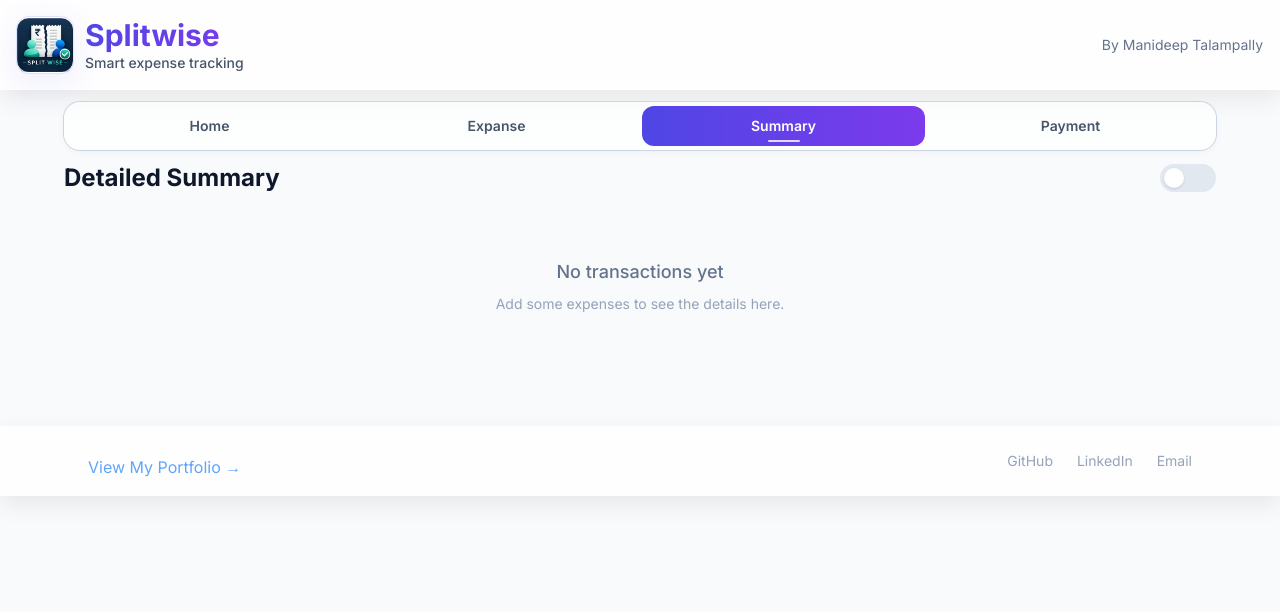
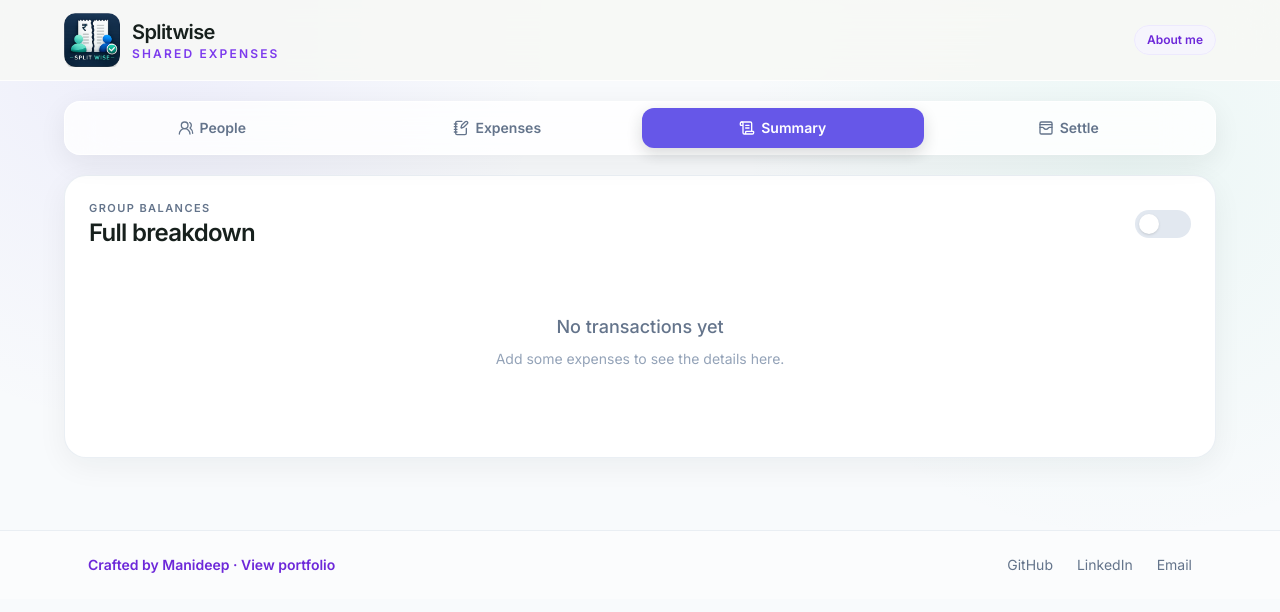
Before and after one commit to 235mani/splitwise, a React (Vite) app: page / in a window 1280 px wide. Both pictures are taken after a click on the button "Summary". Shown: the top 612 px of the page. Built offline with nearby package versions, Linux system fonts and the light colour scheme.

Commit message:
UX enhancement

```diff
--- a/src/App.jsx
+++ b/src/App.jsx
@@ -3,7 +3,6 @@
 import Tabs from './components/Tabs';
 import RoommatePanel from './components/RoommatePanel';
 import ExpensePanel from './components/ExpensePanel';
-import SummaryPanel from './components/SummaryPanel';
 import DetailedPanel from './components/DetailedPanel';
 import ConfirmDialog from './components/ConfirmDialog';
 import { buildSummary } from './utils/expenseLogic';
@@ -52,14 +51,10 @@
   const [expenseDate, setExpenseDate] = useState('');
   const [paidBy, setPaidBy] = useState('');
   const [activeTab, setActiveTab] = useState('names');
-  const tabOrder = ['names', 'split', 'detailed', 'payment'];
+  const tabOrder = [ 'names','split', 'detailed', 'payment'];
   const [showTransactions, setShowTransactions] = useState(false);
   const [confirm, setConfirm] = useState(null);
   const [editIndex, setEditIndex] = useState(null);
-
-  useEffect(() => {
-    localStorage.clear(); // removes all localStorage items
-  }, []);
 
   useEffect(() => {
     localStorage.setItem('splitwise_roommates', JSON.stringify(roommates));
@@ -279,8 +274,8 @@
   return (
     <div className="min-h-screen text-slate-800" {...handlers}>
       <Header />
-      <div className="mx-auto max-w-6xl px-4 pb-6 md:px-6 lg:px-0">
-        <main className="rounded-3xl">
+      <div className="mx-auto max-w-6xl px-4 pb-10 md:px-6 xl:px-0">
+        <main>
           <Tabs activeTab={activeTab} onChange={setActiveTab} />
 
           <section>
@@ -326,8 +321,6 @@
               />
             )}
 
-            {activeTab === 'brief' && <SummaryPanel summary={summary} />}
-
             {activeTab === 'detailed' && (
               <DetailedPanel
                 roommates={roommates}
--- a/src/components/DetailedPanel.jsx
+++ b/src/components/DetailedPanel.jsx
@@ -93,14 +93,14 @@
   });
 
   return (
-    <section className="rounded-3xl">
+    <section className="surface-card p-5 sm:p-6 animate-fade-in">
       <div className="flex items-center justify-between gap-3">
-        <h2 className="text-2xl font-bold text-slate-900">Detailed Summary</h2>
+        <div><p className="section-kicker">Group balances</p><h2 className="text-2xl font-semibold tracking-[-0.03em] text-ink">Full breakdown</h2></div>
         <button
           type="button"
           onClick={() => setShowTransactions((prev) => !prev)}
           aria-label="Toggle detailed transaction view"
-          className={`relative inline-flex h-7 w-14 items-center rounded-full transition ${showTransactions ? 'bg-sky-600' : 'bg-slate-200'}`}
+          className={`relative inline-flex h-7 w-14 items-center rounded-full transition ${showTransactions ? 'bg-violet-600' : 'bg-slate-200'}`}
         >
           <span className={`absolute left-1 top-1 h-5 w-5 rounded-full bg-white shadow transition ${showTransactions ? 'translate-x-7' : ''}`} />
         </button>
@@ -118,12 +118,12 @@
               return (
                 <li
                   key={row.id}
-                  className="rounded-2xl border border-slate-200 bg-white p-4 shadow-sm"
+                  className="rounded-2xl border border-slate-200 bg-slate-50/50 p-4"
                   style={{ borderLeft: `3px solid ${userDark}`, boxShadow: `0 12px 30px rgba(${shadow.r}, ${shadow.g}, ${shadow.b}, 0.12)` }}
                 >
                   <div className="flex flex-wrap items-center justify-between gap-3">
                     <div>
-                      <p className="text-base font-semibold text-sky-700">{row.name}</p>
+                      <p className="text-base font-semibold text-violet-700">{row.name}</p>
                       <p className="text-sm text-slate-500">{row.summaryText}</p>
                     </div>
                     <span className="text-sm font-semibold text-slate-700">Total spent: ₹{row.totalSpent.toFixed(2)}</span>
--- a/src/components/ExpensePanel.jsx
+++ b/src/components/ExpensePanel.jsx
@@ -53,12 +53,12 @@
     ])
   );
   return (
-    <div className="grid gap-8 xl:grid-cols-[1.1fr_0.9fr]">
+    <div className="grid gap-6 xl:grid-cols-[1.08fr_0.92fr] animate-fade-in">
       {/* Add Expense Form */}
-      <section className="premium-card p-6 space-y-4">
+      <section className="surface-card p-5 sm:p-6 space-y-5">
         <div className="space-y-2">
-          <h2 className="text-2xl font-bold text-slate-900">Add expense</h2>
-          <p className="text-sm text-slate-500">Split shared costs with roommates</p>
+          <p className="section-kicker">Expenses</p>
+          <h2 className="text-2xl font-semibold tracking-[-0.03em] text-ink">Add a shared expense</h2>
         </div>
 
         {/* Description */}
@@ -116,7 +116,7 @@
         </div>
 
         {/* Split Among */}
-        <div className="rounded-2xl bg-gradient-to-br from-indigo-50 to-slate-50 p-4 border border-indigo-100/50">
+        <div className="rounded-2xl border border-violet-100 bg-violet-50/50 p-4">
           <div className="flex flex-wrap items-center gap-2 mb-4">
             <span className="text-sm font-semibold text-slate-700">Split among:</span>
             <button
@@ -164,7 +164,7 @@
         <div className="flex flex-wrap gap-3 pt-4">
           <button
             onClick={addExpense}
-            className="btn-premium flex-1"
+            className="btn-primary flex-1"
           >
             {editIndex !== null ? 'Update' : 'Add'}
           </button>
@@ -181,9 +181,9 @@
 
       {/* Expense Log */}
       <aside className="flex flex-col">
-        <div className="flex items-center justify-between m-3">
+        <div className="mb-3 flex items-center justify-between px-1 py-2">
           <div className="flex gap-3">
-            <h2 className="text-2xl font-bold text-slate-900">History</h2>
+            <h2 className="text-xl font-semibold tracking-[-0.03em] text-ink">Expense history</h2>
             <button
               onClick={deleteAllExpenses}
               className="rounded-lg p-1.5 hover:bg-red-50 transition text-red-600"
@@ -192,7 +192,7 @@
               <TrashIcon className="h-5 w-5" />
             </button>
           </div>
-          <span className="rounded-full bg-indigo-100 px-3 py-1 text-sm font-semibold text-indigo-700">
+          <span className="rounded-full bg-violet-100 px-3 py-1 text-sm font-semibold text-violet-700">
             {expenses.length}
           </span>
         </div>
--- a/src/components/Footer.jsx
+++ b/src/components/Footer.jsx
@@ -2,31 +2,31 @@
 
 export default function Footer() {
     return (
-        <footer className="glass-panel mt-6  bottom-0 z-10 shadow-soft-md" id="footer">
-            <div className="max-w-6xl mx-auto px-6 py-4">
+        <footer className="mt-8 border-t border-slate-200/70 bg-white/50" id="footer">
+            <div className="max-w-6xl mx-auto px-6 py-6">
                 <div className="flex flex-col md:flex-row items-center justify-between gap-4">
                     <a
                         href="https://projectsdock.vercel.app/"
                         target="_blank"
                         rel="noopener noreferrer"
-                        className="inline-block mt-3 text-blue-400 hover:text-blue-300"
+                        className="text-sm font-semibold text-violet-700 hover:text-violet-900"
                     >
-                        View My Portfolio →
+                        Crafted by Manideep · View portfolio
                     </a>
 
                     <div className="flex gap-6 text-sm">
 
                         <a href="https://github.com/235mani" target="_blank" rel="noopener noreferrer"
-                            className="text-slate-400 hover:text-white">
+                            className="text-slate-500 hover:text-ink">
                             GitHub
                         </a>
 
                         <a href="https://linkedin.com/in/manideep-talampally" target="_blank" rel="noopener noreferrer"
-                            className="text-slate-400 hover:text-white">
+                            className="text-slate-500 hover:text-ink">
                             LinkedIn
                         </a>
 
-                        <a href="mailto:manideeptalampally@gmail.com" className="text-slate-400 hover:text-white">
+                        <a href="mailto:manideeptalampally@gmail.com" className="text-slate-500 hover:text-ink">
                             Email
                         </a>
 
--- a/src/components/Header.jsx
+++ b/src/components/Header.jsx
@@ -2,32 +2,25 @@
 
 export default function Header() {
   return (
-    <header className="glass-panel sticky top-0 z-10 shadow-soft-md">
-      <div className="flex items-center justify-between pr-0 p-4 md:p-4">
-        {/* Logo + Title */}
+    <header className="app-header sticky top-0 z-30">
+      <div className="mx-auto flex max-w-6xl items-center justify-between px-4 py-3 md:px-6 xl:px-0">
         <div className="flex items-center gap-3">
-          <div className="rounded-xl shadow-glass ring-1 ring-indigo-400/20">
-            <img
+          <img
               src={logoIcon}
               alt="Splitwise icon"
               className="h-10 w-10 md:h-14 md:w-14 object-contain"
             />
-          </div>
-
           <div>
-
-            <h1 className="text-xl md:text-3xl font-bold gradient-text">
+            <h1 className="text-lg font-semibold tracking-[-0.03em] text-ink sm:text-xl">
               Splitwise
             </h1>
-
-            <p className="text-xs md:text-sm text-slate-600 font-medium">
-              Smart expense tracking
+            <p className="text-[10px] font-semibold uppercase tracking-[0.18em] text-violet-600 sm:text-xs">
+              Shared expenses
             </p>
           </div>
         </div>
-
-        <a className="text-sm text-slate-500" href="#footer" title="About me">
-          By Manideep Talampally
+        <a href="#footer" className="items-center gap-2 rounded-full border border-violet-100 bg-violet-50/70 px-3 py-1.5 text-xs font-semibold text-violet-700 sm:flex">
+          About me
         </a>
       </div>
     </header>
--- a/src/components/RoommatePanel.jsx
+++ b/src/components/RoommatePanel.jsx
@@ -68,16 +68,14 @@
   };
 
   return (
-    <div className="grid gap-8 lg:grid-cols-[1.2fr_0.8fr]">
+    <div className="grid gap-6 lg:grid-cols-[0.82fr_1.18fr] animate-fade-in">
       {/* Add Roommate Section */}
-      <section className="premium-card p-6">
+      <section className="surface-card h-fit p-5 sm:p-6">
         <div className="space-y-2 mb-6">
-          <h2 className="text-2xl font-bold text-slate-900">
-            Add roommate
+          <p className="section-kicker">Your group</p>
+          <h2 className="text-2xl font-semibold tracking-[-0.03em] text-ink">
+            Add a person
           </h2>
-          <p className="text-sm text-slate-500">
-            Add a new member to your expense group
-          </p>
         </div>
 
         <div className="space-y-3">
@@ -124,17 +122,17 @@
             onClick={addRoommate}
             className="btn-premium"
           >
-            Add
+            Add to group
           </button>
         </div>
       </section>
 
       {/* Members List */}
-      <aside className="p-2">
+      <aside className="surface-card p-5 sm:p-6">
         <div className="flex items-center justify-between">
           <div className="flex gap-3">
-            <h2 className="text-2xl font-bold text-slate-900">
-              Members
+            <h2 className="text-xl font-semibold tracking-[-0.03em] text-ink">
+              People
             </h2>
 
             <button
@@ -145,13 +143,13 @@
             </button>
           </div>
 
-          <span className="rounded-full bg-indigo-100 px-3 py-1 text-sm font-semibold text-indigo-700">
+          <span className="rounded-full bg-violet-100 px-3 py-1 text-sm font-semibold text-violet-700">
             {roommates.length}
           </span>
         </div>
 
-        <div className="mb-6 text-sm text-slate-500">
-          Tap on a member card to edit
+        <div className="mb-5 mt-1 text-sm text-slate-500">
+          Select a person to update payment details.
         </div>
 
         <div className="space-y-3">
@@ -163,7 +161,7 @@
               return (
                 <div
                   key={roommate.id}
-                  className="premium-card p-4"
+                  className="rounded-2xl border border-slate-200/70 bg-slate-50/50 p-4 transition hover:border-violet-200 hover:bg-white"
                   tabIndex={-1}
                   onBlur={(e) => {
                     if (!e.currentTarget.contains(e.relatedTarget)) {
@@ -279,9 +277,7 @@
               );
             })
           ) : (
-            <p className="text-center text-slate-400 py-8 text-sm">
-              No members yet. Add your first roommate!
-            </p>
+            <div className="empty-state py-10">No people yet. Add the first person to your group.</div>
           )}
         </div>
       </aside>
--- a/src/components/Tabs.jsx
+++ b/src/components/Tabs.jsx
@@ -1,45 +1,30 @@
+import { NotebookPen, ScrollText, UsersRound, WalletCards } from 'lucide-react';
+
 export default function Tabs({ activeTab, onChange }) {
   const tabs = [
-    { id: "names", label: "Home", isHidden: false },
-    { id: "split", label: "Expanse", isHidden: false },
-    { id: "brief", label: "Brief", isHidden: true },
-    { id: "detailed", label: "Summary", isHidden: false },
-    { id: "payment", label: "Payment", isHidden: false },
+    { id: 'names', label: 'People', icon: UsersRound },
+    { id: 'split', label: 'Expenses', icon: NotebookPen },
+    { id: "detailed", label: "Summary", icon: ScrollText, isHidden: false },
+    { id: 'payment', label: 'Settle', icon: WalletCards },
   ];
 
   return (
-    <nav className="my-3 sticky top-24 z-10">
-      <div className="grid grid-cols-4 gap-1 rounded-2xl bg-white/70 p-1 shadow-soft-xs ring-1 ring-slate-300 backdrop-blur-sm">
+    <nav className="sticky top-[72px] z-20 my-4 sm:top-[82px] sm:my-5" aria-label="Primary navigation">
+      <div className="nav-shell grid grid-cols-4 gap-1 p-1.5">
         {tabs.map((tab) => {
-          const active = activeTab === tab.id;
+          const active = activeTab === tab.id || (tab.id === 'overview' && activeTab === 'detailed');
+          const Icon = tab.icon;
 
           return (
             <button
               key={tab.id}
+              hidden={tab.isHidden}
               type="button"
               onClick={() => onChange(tab.id)}
-              hidden={tab.isHidden}
-              className={`
-                relative
-                rounded-xl
-                px-2
-                py-2.5
-                text-xs sm:text-sm
-                font-semibold
-                transition-all duration-200
-                whitespace-nowrap
-                ${
-                  active
-                    ? "bg-gradient-to-r from-indigo-600 to-violet-600 text-white"
-                    : "text-slate-600 hover:bg-gradient-to-r from-indigo-100 to-violet-100 hover:text-indigo-600"
-                }
-              `}
+              className={`nav-item ${active ? 'nav-item-active' : ''}`}
             >
-              {tab.label}
-
-              {active && (
-                <span className="absolute bottom-1 left-1/2 h-0.5 w-8 -translate-x-1/2 rounded-full bg-white/80" />
-              )}
+              <Icon className="h-4 w-4" />
+              <span>{tab.label}</span>
             </button>
           );
         })}
--- a/src/styles.css
+++ b/src/styles.css
@@ -1,151 +1,165 @@
-@import url('https://fonts.googleapis.com/css2?family=Inter:wght@300;400;500;600;700;800&display=swap');
+@import url('https://fonts.googleapis.com/css2?family=Inter:wght@400;500;600;700&display=swap');
 
 @tailwind base;
 @tailwind components;
 @tailwind utilities;
 
 :root {
-  color: #0f172a;
-  background: linear-gradient(135deg, #f8fafc 0%, #f1f5f9 50%, #e0e7ff 100%);
+  color: #17201d;
+  background: #f7f8f5;
   font-family: 'Inter', system-ui, sans-serif;
   font-synthesis: none;
   text-rendering: optimizeLegibility;
   -webkit-font-smoothing: antialiased;
-  -moz-osx-font-smoothing: grayscale;
-  --color-success: #10b981;
-  --color-error: #ef4444;
-  --color-warning: #f59e0b;
-  --color-info: #4f46e5;
+  --ink: #17201d;
+  --violet: #6657e8;
+  --mint: #4fd1a1;
+  --coral: #e96861;
 }
 
 * { box-sizing: border-box; }
-html, body, #root { min-height: 100vh; }
-body { margin: 0; }
+html { min-height: 100%; background: #f7f8f5; }
+body { min-width: 320px; min-height: 100vh; margin: 0; background:
+  radial-gradient(circle at 12% 4%, rgba(102, 87, 232, 0.08), transparent 25rem),
+  radial-gradient(circle at 88% 20%, rgba(79, 209, 161, 0.07), transparent 24rem),
+  #f7f8f5;
+}
+button, input, select { font: inherit; }
+button { -webkit-tap-highlight-color: transparent; }
 
-/* Modern Glass Panel */
-.glass-panel {
-  background: rgba(255, 255, 255, 0.8);
-  border: 1px solid rgba(255, 255, 255, 0.6);
-  backdrop-filter: blur(20px);
-  -webkit-backdrop-filter: blur(20px);
+@layer components {
+  .app-header {
+    @apply border-b border-white/80 bg-[#f7f8f5]/85 backdrop-blur-xl;
   }
 
-.glass-panel-sm {
-  background: rgba(255, 255, 255, 0.75);
-  border: 1px solid rgba(255, 255, 255, 0.5);
-  backdrop-filter: blur(16px);
-  -webkit-backdrop-filter: blur(16px);
+  .brand-mark {
+    @apply flex h-10 w-10 items-end justify-center gap-[3px] rounded-[14px] bg-ink px-2.5 pb-2 pt-2 shadow-[0_8px_20px_rgba(23,32,29,0.16)];
   }
 
-/* Premium Card */
-.premium-card {
-  background: #ffffff;
-  border: 1px solid rgba(148, 163, 184, 0.1);
-  border-radius: 20px;
-  box-shadow: 0 4px 16px rgba(0, 0, 0, 0.05);
-  transition: all 0.3s cubic-bezier(0.4, 0, 0.2, 1);
+  .brand-bar { @apply w-1.5 rounded-full bg-mint-400; }
+
+  .nav-shell {
+    @apply rounded-2xl border border-white/90 bg-white/80 shadow-[0_8px_28px_rgba(23,32,29,0.07)] backdrop-blur-xl;
   }
 
-.premium-card:hover {
-  border-color: rgba(79, 70, 229, 0.2);
-  box-shadow: 0 12px 32px rgba(0, 0, 0, 0.08);
-  transform: translateY(-2px);
+  .nav-item {
+    @apply flex min-w-0 items-center justify-center gap-1.5 rounded-xl px-1 py-2.5 text-[11px] font-semibold text-slate-500 transition-all duration-200 sm:px-3 sm:text-sm;
   }
 
-/* Input Focus State */
-.input-premium {
-  @apply rounded-lg border border-slate-300 bg-white py-2 px-4 text-sm focus:outline-none focus:ring-2 focus:ring-indigo-200 w-full;
+  .nav-item:hover { @apply bg-slate-100/70 text-ink; }
+  .nav-item-active { @apply bg-primary text-white shadow-[0_6px_16px_rgba(23,32,29,0.16)]; }
+  .nav-item-active:hover { @apply bg-primary text-white; }
+
+  .hero-surface {
+    @apply relative border border-white/90 bg-[#eef0ff] shadow-[0_20px_60px_rgba(69,58,170,0.10)];
   }
 
-.btn-premium {
-  @apply rounded-lg bg-indigo-600 px-4 py-2 text-white transition-all w-full text-center;
+  .hero-surface::before {
+    content: '';
+    position: absolute;
+    width: 24rem;
+    height: 24rem;
+    right: -5rem;
+    top: -10rem;
+    border-radius: 9999px;
+    background: radial-gradient(circle, rgba(79, 209, 161, 0.48), rgba(102, 87, 232, 0.13) 46%, transparent 70%);
+    filter: blur(4px);
   }
 
-.btn-premium:hover {
-  @apply bg-indigo-700;
+  .hero-surface::after {
+    content: '';
+    position: absolute;
+    width: 12rem;
+    height: 12rem;
+    right: 16%;
+    bottom: -8rem;
+    border-radius: 9999px;
+    background: rgba(255,255,255,0.8);
+    filter: blur(12px);
   }
 
-/* Custom Checkbox */
-.custom-checkbox {
-  -webkit-appearance: none;
-  appearance: none;
-  width: 20px;
-  height: 20px;
-  border-radius: 8px;
-  border: 2px solid #cbd5e1;
-  display: inline-block;
-  position: relative;
-  vertical-align: middle;
-  background: white;
-  cursor: pointer;
-  transition: all 0.2s ease;
+  .eyebrow {
+    @apply inline-flex items-center gap-1.5 rounded-full border border-violet-200/70 bg-white/70 px-3 py-1.5 text-xs font-semibold text-violet-700 backdrop-blur;
   }
 
-.custom-checkbox:hover {
-  border-color: #94a3b8;
+  .surface-card, .premium-card {
+    @apply rounded-[22px] border border-slate-200/70 bg-white shadow-[0_8px_30px_rgba(23,32,29,0.055)];
   }
 
-.custom-checkbox:checked {
-  background: linear-gradient(135deg, #4f46e5, #6366f1);
-  border-color: transparent;
-  box-shadow: 0 0 0 2px rgba(79, 70, 229, 0.1);
+  .premium-card { @apply transition-all duration-200; }
+  .premium-card:hover { @apply border-violet-200 shadow-[0_14px_36px_rgba(23,32,29,0.075)]; }
+
+  .metric-card {
+    @apply relative overflow-hidden rounded-[20px] border border-slate-200/70 bg-white p-5 shadow-[0_6px_24px_rgba(23,32,29,0.045)];
   }
 
+  .metric-icon { @apply absolute right-4 top-4 h-5 w-5 text-violet-400; }
+  .metric-label, .section-kicker { @apply text-[11px] font-semibold uppercase tracking-[0.13em] text-slate-500; }
+  .metric-value { @apply mt-3 text-2xl font-semibold tracking-[-0.04em] text-ink sm:text-3xl; }
+  .metric-note { @apply mt-1 text-xs text-slate-500; }
+  .section-title { @apply mt-1 text-lg font-semibold tracking-[-0.025em] text-ink; }
+
+  .balance-row, .activity-row {
+    @apply flex items-center gap-3 rounded-2xl px-3 py-3 transition-colors hover:bg-slate-50;
+  }
+
+  .avatar {
+    @apply flex h-10 w-10 shrink-0 items-center justify-center rounded-[14px] bg-violet-100 text-sm font-semibold text-violet-700;
+  }
+
+  .activity-icon {
+    @apply flex h-9 w-9 shrink-0 items-center justify-center rounded-xl bg-mint-50 text-emerald-600;
+  }
+
+  .aurora-card {
+    @apply rounded-[22px] border border-violet-200/70 shadow-[0_12px_34px_rgba(102,87,232,0.10)];
+    background: linear-gradient(135deg, rgba(244, 242, 255, 0.98), rgba(237, 253, 247, 0.94));
+  }
+
+  .accent-orb {
+    @apply flex h-8 w-8 items-center justify-center rounded-xl text-white shadow-[0_5px_15px_rgba(102,87,232,0.25)];
+    background: linear-gradient(135deg, #6657e8, #4fd1a1);
+  }
+
+  .btn-primary, .btn-premium {
+    @apply inline-flex min-h-11 w-full items-center justify-center gap-2 rounded-xl bg-primary px-4 py-2.5 text-sm font-semibold text-white shadow-[0_8px_20px_rgba(23,32,29,0.16)] transition-all duration-200;
+  }
+
+  .btn-primary:hover, .btn-premium:hover { @apply -translate-y-0.5 bg-[#25312d] shadow-[0_11px_24px_rgba(23,32,29,0.19)]; }
+  .btn-secondary { @apply inline-flex min-h-10 items-center justify-center rounded-xl border border-slate-200 bg-white px-4 py-2 text-sm font-semibold text-ink transition hover:border-violet-200 hover:bg-violet-50; }
+  .text-button { @apply inline-flex items-center gap-1 whitespace-nowrap text-xs font-semibold text-violet-700 transition hover:text-violet-900 sm:text-sm; }
+
+  .input-premium {
+    @apply w-full rounded-xl border border-slate-200 bg-white px-4 py-3 text-sm text-ink shadow-[0_1px_2px_rgba(23,32,29,0.03)] outline-none transition placeholder:text-slate-400 focus:border-violet-400 focus:ring-4 focus:ring-violet-100;
+  }
+
+  .custom-checkbox {
+    appearance: none;
+    @apply relative h-5 w-5 shrink-0 cursor-pointer rounded-md border-2 border-slate-300 bg-white transition;
+  }
+
+  .custom-checkbox:checked { @apply border-violet-600 bg-violet-600 ring-4 ring-violet-100; }
   .custom-checkbox:checked::after {
     content: '';
     position: absolute;
-  left: 6px;
-  top: 2px;
+    left: 5px;
+    top: 1px;
     width: 5px;
     height: 10px;
-  border: 2px solid white;
-  border-top: 0;
-  border-left: 0;
+    border: solid white;
+    border-width: 0 2px 2px 0;
     transform: rotate(45deg);
   }
 
-/* Badge Styling */
-.badge-sm {
-  border-radius: 12px;
-  padding: 0.4rem 0.8rem;
-  font-size: 0.75rem;
-  font-weight: 600;
-  box-shadow: 0 2px 8px rgba(0, 0, 0, 0.06);
-  transition: all 0.2s ease;
+  .empty-state { @apply rounded-2xl border border-dashed border-slate-200 bg-slate-50/60 p-5 text-center text-sm text-slate-400; }
+  .status-positive { @apply bg-emerald-50 text-emerald-700; }
+  .status-negative { @apply bg-red-50 text-coral-600; }
+  .status-neutral { @apply bg-slate-100 text-slate-600; }
+  .badge-sm { @apply rounded-full px-3 py-1 text-xs font-semibold; }
+  .gradient-text { @apply text-ink; }
+  .glass-panel, .glass-panel-sm { @apply border border-white/80 bg-white/80 backdrop-blur-xl; }
 }
 
-.badge-sm:hover {
-  transform: translateY(-1px);
-  box-shadow: 0 4px 12px rgba(0, 0, 0, 0.08);
+@media (prefers-reduced-motion: reduce) {
+  *, *::before, *::after { scroll-behavior: auto !important; transition-duration: 0.01ms !important; animation-duration: 0.01ms !important; }
 }
-
-/* Status Badge */
-.status-positive { color: var(--color-success); background: rgba(16, 185, 129, 0.1); }
-.status-negative { color: var(--color-error); background: rgba(239, 68, 68, 0.1); }
-.status-neutral { color: #64748b; background: rgba(100, 116, 139, 0.05); }
-
-/* Utility Classes */
-.tx-line { display: block; word-break: break-word; }
-.tx-dot {
-  width: 10px;
-  height: 10px;
-  border-radius: 50%;
-  display: inline-block;
-  margin-right: 0.5rem;
-  box-shadow: 0 2px 4px rgba(0, 0, 0, 0.1);
-}
-
-/* Smooth Transitions */
-@layer components {
-  .transition-smooth {
-    @apply transition-all duration-300 cubic-bezier(0.4, 0, 0.2, 1);
-  }
-}
-
-/* Gradient Text */
-.gradient-text {
-  background: linear-gradient(135deg, #4f46e5 0%, #7c3aed 100%);
-  -webkit-background-clip: text;
-  -webkit-text-fill-color: transparent;
-  background-clip: text;
-}
```
Also changed, not shown: src/components/ConfirmDialog.jsx (+5 -5 lines), src/components/Payment.jsx (+65 -197 lines), tailwind.config.js (+5 -2 lines). Lines whose indentation alone changed are shown as unchanged.
